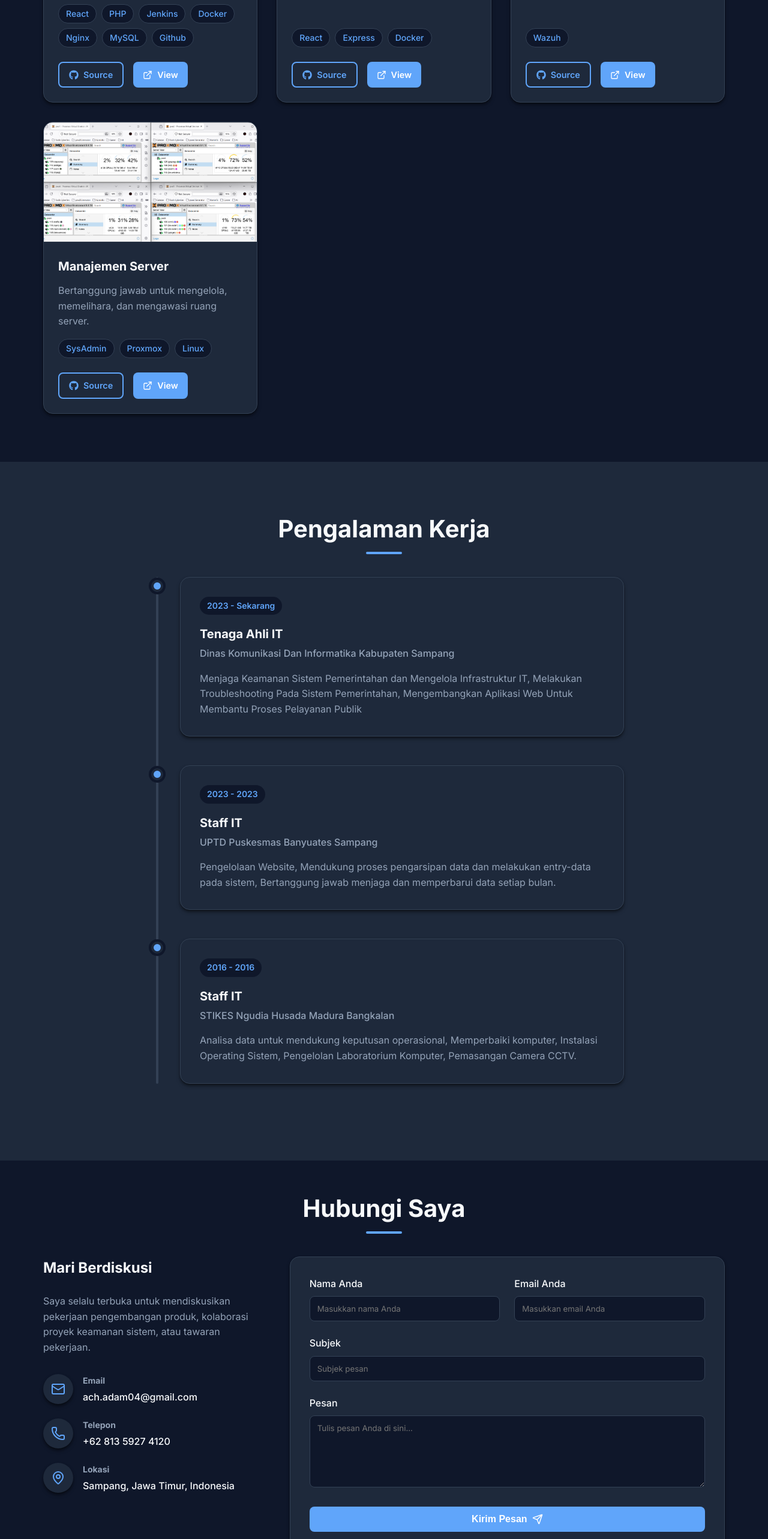
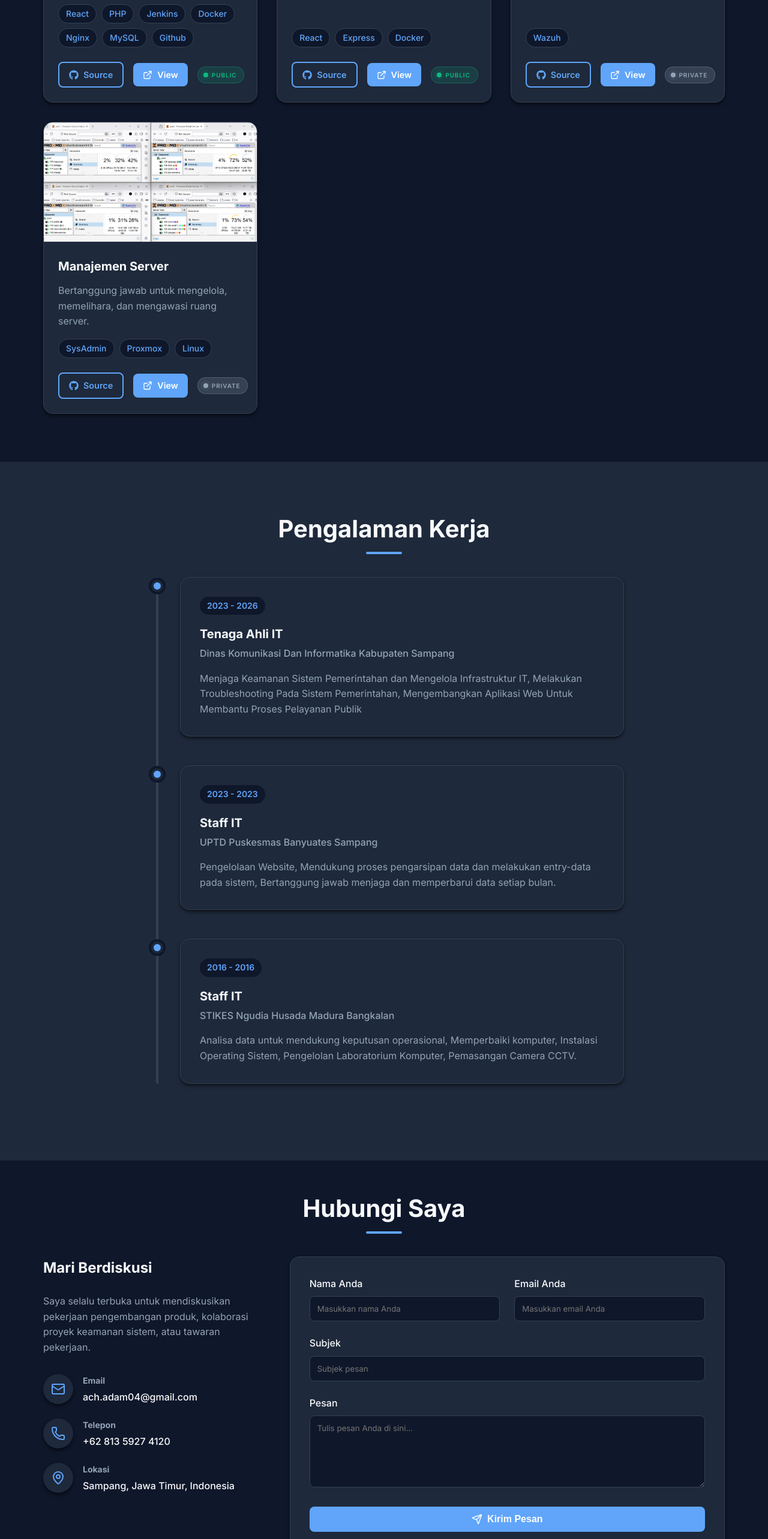
Before and after one commit to ach-muqoddam/myPortofolio, a React (Vite) app: page / in a window 1280 px wide. Shown: the part 2640-5206 px from the top of the page at 60% size. Built offline with nearby package versions, Linux system fonts and the light colour scheme.

Commit message:
add library EmailJS

```diff
--- a/package.json
+++ b/package.json
@@ -10,6 +10,7 @@
     "preview": "vite preview"
   },
   "dependencies": {
+    "@emailjs/browser": "^4.4.1",
     "framer-motion": "^12.38.0",
     "lucide-react": "^1.11.0",
     "react": "^19.2.5",
--- a/src/components/Contact.jsx
+++ b/src/components/Contact.jsx
@@ -1,7 +1,35 @@
 import { motion } from 'framer-motion';
 import { Mail, MapPin, Phone, Send } from 'lucide-react';
+import emailjs from '@emailjs/browser';
+import { useRef, useState } from 'react';
+
+const EMAILJS_SERVICE_ID = 'service_0o0fg5m';
+const EMAILJS_TEMPLATE_ID = 'template_2pnk209';
+const EMAILJS_PUBLIC_KEY = 'o6mi2thy_9cZ6qBz-';
+
 
 const Contact = () => {
+  const formRef = useRef(null);
+  const [status, setStatus] = useState('idle'); // idle | loading | success | error
+
+  const handleSubmit = async (e) => {
+    e.preventDefault();
+    setStatus('loading');
+    try {
+      await emailjs.sendForm(
+        EMAILJS_SERVICE_ID,
+        EMAILJS_TEMPLATE_ID,
+        formRef.current,
+        EMAILJS_PUBLIC_KEY
+      );
+      setStatus('success');
+      formRef.current.reset();
+    } catch (err) {
+      console.error(err);
+      setStatus('error');
+    }
+  };
+
   const ContactInfo = ({ icon: Icon, title, content }) => (
     <div className="contact-info">
       <div className="contact-icon">
@@ -31,7 +59,6 @@ const Contact = () => {
             <p className="contact-description">
               Saya selalu terbuka untuk mendiskusikan pekerjaan pengembangan produk, kolaborasi proyek keamanan sistem, atau tawaran pekerjaan.
             </p>
-
             <div className="contact-info-group">
               <ContactInfo icon={Mail} title="Email" content="ach.adam04@gmail.com" />
               <ContactInfo icon={Phone} title="Telepon" content="+62 813 5927 4120" />
@@ -46,30 +73,50 @@ const Contact = () => {
             viewport={{ once: true }}
             transition={{ duration: 0.5, delay: 0.2 }}
           >
-            <form className="card contact-form" onSubmit={(e) => e.preventDefault()}>
+            {/* ↓ tambah ref dan ganti onSubmit */}
+            <form ref={formRef} className="card contact-form" onSubmit={handleSubmit}>
               <div className="form-row">
                 <div className="form-group">
                   <label className="form-label">Nama Anda</label>
-                  <input type="text" className="form-control" placeholder="Masukkan nama Anda" required />
+                  {/* ↓ tambah name attribute di semua input */}
+                  <input name="from_name" type="text" className="form-control" placeholder="Masukkan nama Anda" required />
                 </div>
                 <div className="form-group">
                   <label className="form-label">Email Anda</label>
-                  <input type="email" className="form-control" placeholder="Masukkan email Anda" required />
+                  <input name="from_email" type="email" className="form-control" placeholder="Masukkan email Anda" required />
                 </div>
               </div>
 
               <div className="form-group">
                 <label className="form-label">Subjek</label>
-                <input type="text" className="form-control" placeholder="Subjek pesan" required />
+                <input name="subject" type="text" className="form-control" placeholder="Subjek pesan" required />
               </div>
 
               <div className="form-group">
                 <label className="form-label">Pesan</label>
-                <textarea className="form-control" placeholder="Tulis pesan Anda di sini..." required></textarea>
+                <textarea name="message" className="form-control" placeholder="Tulis pesan Anda di sini..." required></textarea>
               </div>
 
-              <button type="submit" className="btn btn-primary btn-submit">
-                Kirim Pesan <Send size={18} />
+              {/* ↓ feedback status */}
+              {status === 'success' && (
+                <p style={{ color: '#10b981', marginBottom: '1rem', fontSize: '0.9rem', fontWeight: 500 }}>
+                  ✓ Pesan berhasil terkirim! Terima kasih.
+                </p>
+              )}
+              {status === 'error' && (
+                <p style={{ color: '#ef4444', marginBottom: '1rem', fontSize: '0.9rem', fontWeight: 500 }}>
+                  ✗ Gagal mengirim. Coba beberapa saat lagi.
+                </p>
+              )}
+
+              {/* ↓ tombol dengan loading state */}
+              <button
+                type="submit"
+                className="btn btn-primary btn-submit"
+                disabled={status === 'loading'}
+                style={{ opacity: status === 'loading' ? 0.7 : 1, cursor: status === 'loading' ? 'not-allowed' : 'pointer' }}
+              >
+                {status === 'loading' ? 'Mengirim...' : <><Send size={18} /> Kirim Pesan</>}
               </button>
             </form>
           </motion.div>
--- a/src/components/Experience.jsx
+++ b/src/components/Experience.jsx
@@ -2,7 +2,7 @@ import { motion } from 'framer-motion';
 
 const experiences = [
   {
-    year: '2023 - Sekarang',
+    year: '2023 - 2026',
     role: 'Tenaga Ahli IT',
     company: 'Dinas Komunikasi Dan Informatika Kabupaten Sampang',
     description: 'Menjaga Keamanan Sistem Pemerintahan dan Mengelola Infrastruktur IT, Melakukan Troubleshooting Pada Sistem Pemerintahan, Mengembangkan Aplikasi Web Untuk Membantu Proses Pelayanan Publik'
--- a/src/components/Projects.jsx
+++ b/src/components/Projects.jsx
@@ -2,6 +2,7 @@ import { motion } from 'framer-motion';
 import { ExternalLink } from 'lucide-react';
 import { FaGithub } from 'react-icons/fa';
 import { projectsData } from '../data/projectsData';
+import StatusBadge from './StatusBadge';
 
 const Projects = () => {
   return (
@@ -20,7 +21,7 @@ const Projects = () => {
               viewport={{ once: true }}
               transition={{ duration: 0.5, delay: idx * 0.1 }}
             >
-              <div style={{ aspectRatio: '16/9', overflow: 'hidden', borderBottom: '1px solid rgba(255,255,255,0.05)' }}>
+              <div style={{ aspectRatio: '16/9', overflow: 'hidden', borderBottom: '1px solid rgba(255,255,255,0.05)'}}>
                 <img
                   src={project.image}
                   alt={project.title}
@@ -41,13 +42,14 @@ const Projects = () => {
                   ))}
                 </div>
 
-                <div style={{ display: 'flex', gap: '1rem' }}>
+                <div style={{ display: 'flex', gap: '1rem', alignItems: 'center' }}>
                   <a href={project.github} className="btn btn-outline" style={{ padding: '0.5rem 1rem', fontSize: '0.9rem' }}>
                     <FaGithub size={16} /> Source
                   </a>
                   <a href={project.live} className="btn btn-primary" style={{ padding: '0.5rem 1rem', fontSize: '0.9rem' }}>
                     <ExternalLink size={16} /> View
                   </a>
+                  <StatusBadge isPublic={project.isPublic} />
                 </div>
               </div>
             </motion.div>
--- /dev/null
+++ b/src/components/StatusBadge.jsx
@@ -0,0 +1,37 @@
+const _css = `
+  @keyframes status-ping {
+    0%        { transform: scale(1);   opacity: 0.75; }
+    75%, 100% { transform: scale(2.3); opacity: 0;    }
+  }
+  .status-badge {
+    display: inline-flex; align-items: center; gap: 6px;
+    padding: 5px 12px 5px 9px; border-radius: 20px;
+    font-size: 10px; font-weight: 600;
+    letter-spacing: 0.09em; text-transform: uppercase;
+    user-select: none; white-space: nowrap;
+    margin-left: auto;
+  }
+  .status-badge--public  { background: rgba(16,185,129,.15); color: #10b981; border: 1px solid rgba(16,185,129,.3); }
+  .status-badge--private { background: rgba(148,163,184,.2); color: #94a3b8; border: 1px solid rgba(148,163,184,.3); }
+  .status-badge__dot     { position: relative; width: 8px; height: 8px; display: inline-block; flex-shrink: 0; }
+  .status-badge__ping    { position: absolute; inset: 0; border-radius: 50%; background: currentColor; opacity: .75; animation: status-ping 1.5s cubic-bezier(0,0,.2,1) infinite; }
+  .status-badge__circle  { position: absolute; inset: 0; border-radius: 50%; background: currentColor; }
+`;
+if (!document.getElementById('status-badge-css')) {
+    const el = document.createElement('style');
+    el.id = 'status-badge-css';
+    el.textContent = _css;
+    document.head.appendChild(el);
+}
+
+const StatusBadge = ({ isPublic }) => (
+    <span className={`status-badge ${isPublic ? 'status-badge--public' : 'status-badge--private'}`}>
+        <span className="status-badge__dot">
+            <span className="status-badge__ping" />
+            <span className="status-badge__circle" />
+        </span>
+        {isPublic ? 'Public' : 'Private'}
+    </span>
+);
+
+export default StatusBadge;
--- a/src/data/projectsData.js
+++ b/src/data/projectsData.js
@@ -9,35 +9,35 @@ export const projectsData = [
     description: 'Arsitektur Microservices untuk Aplikasi pada Organisasi Perangkat Daerah Badan, Dinas, Rumah Sakit, Puskesmas, Kelurahan, Desa, Sekolah.',
     image: projectImage4,
     tags: ['React', 'PHP', 'Jenkins', 'Docker', 'Nginx', 'MySQL', 'Github'],
+    isPublic: true,
     github: '#',
     live: 'https://rsmz.sampangkab.go.id/',
-    status: 'Public'
   },
   {
     title: 'Portal Sampang Satu Data',
     description: 'Aplikasi portal data Pemerintah Kabupaten Sampang terintegrasi dengan Satu Data Indonesia, Open Data Jawa Timur, Badan Pusat Statistik Sampang.',
     image: projectImage1,
     tags: ['React', 'Express', 'Docker'],
+    isPublic: true,
     github: '#',
     live: 'https://satudata.sampangkab.go.id/',
-    status: 'Public'
   },
   {
     title: 'Tools SIEM',
     description: 'Perangkat Keamanan untuk monitoring, analisis, pelaporan serangan dan kerentanan sistem.',
     image: projectImage2,
     tags: ['Wazuh'],
+    isPublic: false,
     github: '#',
     live: '#',
-    status: 'Private'
   },
   {
     title: 'Manajemen Server',
     description: 'Bertanggung jawab untuk mengelola, memelihara, dan mengawasi ruang server.',
     image: projectImage3,
     tags: ['SysAdmin', 'Proxmox', 'Linux'],
+    isPublic: false,
     github: '#',
     live: '#',
-    status: 'Private'
   }
 ];
```
Also changed, not shown: 1 other file (tests, documents, lock files or other folders).
